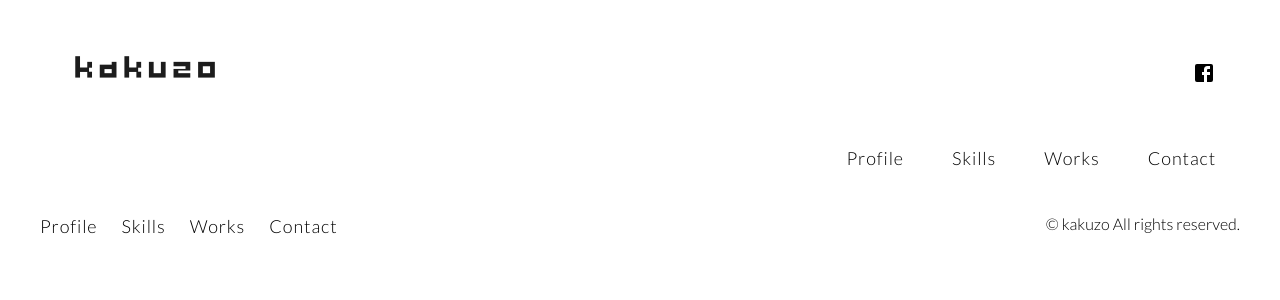
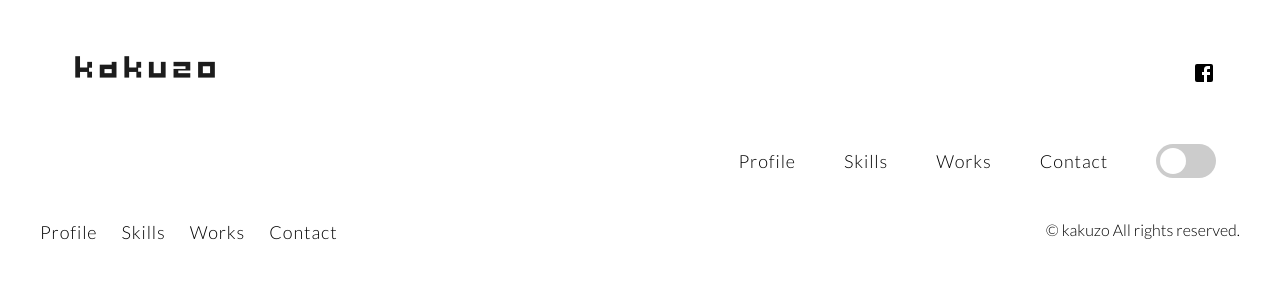
Before and after one commit to ryotya/kakuzo.portfolio, a Next.js app: page /components/navbar in a window 1280 px wide. Shown: the top 300 px of the page. Built offline with nearby package versions, Linux system fonts and the light colour scheme.

Commit message:
return night mode

```diff
--- a/pages/components/navbar.js
+++ b/pages/components/navbar.js
@@ -71,7 +71,7 @@ export default function Navbar() {
                 Contact
               </Scroll>
             </div>
-            {/* <form action="#" className="ml-12 hidden tab:block">
+            <form action="#" className="ml-12 hidden tab:block">
               <label className="switch">
                 <input
                   type="checkbox"
@@ -80,7 +80,7 @@ export default function Navbar() {
                 />
                 <span className="slider"></span>
               </label>
-            </form> */}
+            </form>
           </div>
         </nav>
       </div>
--- a/pages/works/navbar-works.js
+++ b/pages/works/navbar-works.js
@@ -54,7 +54,7 @@ export default function Navbar() {
                 </a>
               </Link>
             </div>
-            {/* <form action="#" className="ml-12 hidden tab:block">
+            <form action="#" className="ml-12 hidden tab:block">
               <label className="switch">
                 <input
                   type="checkbox"
@@ -63,7 +63,7 @@ export default function Navbar() {
                 />
                 <span className="slider"></span>
               </label>
-            </form> */}
+            </form>
           </div>
         </nav>
       </div>
```
